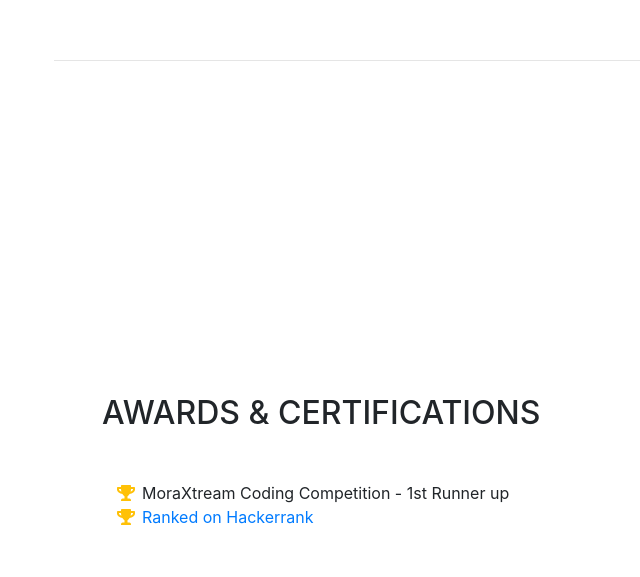
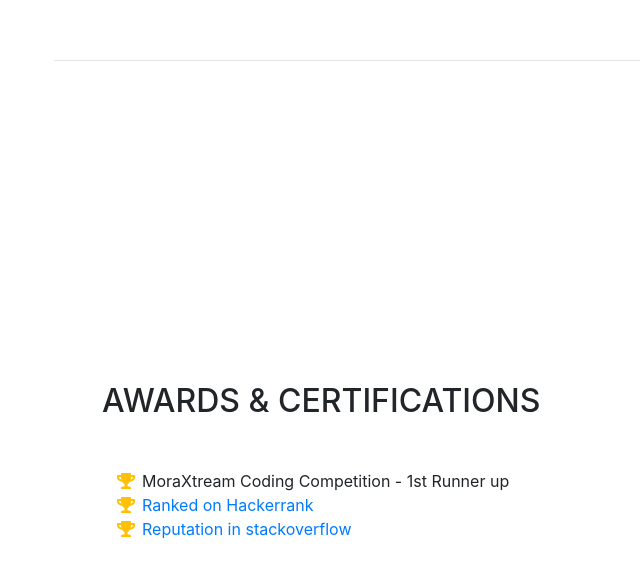
Before and after one commit to ChanakaUOMIT/chanaka.info, a website with bundled scripts: page index.html in a window 1280 px wide. Shown: the part 3558-4135 px from the top of the page, without its empty margins (218-858 px from the left). Built offline with nearby package versions, Linux system fonts and the light colour scheme; a web font is replaced by a local one.

Commit message:
stackoverflow

```diff
--- a/index.html
+++ b/index.html
@@ -321,6 +321,13 @@
                         Ranked on Hackerrank </li>
                       <li>
                   </a>
+
+                  <a href="https://stackoverflow.com/users/9500988/chanaka">
+                    <li>
+                        <i class="fa-li fa fa-trophy text-warning"></i>
+                        Reputation in stackoverflow </li>
+                      <li>
+                  </a>
               <!-- <i class="fa-li fa fa-trophy text-warning"></i>
               Mobile Web Specialist - Google Certification</li>
             <li>
```
